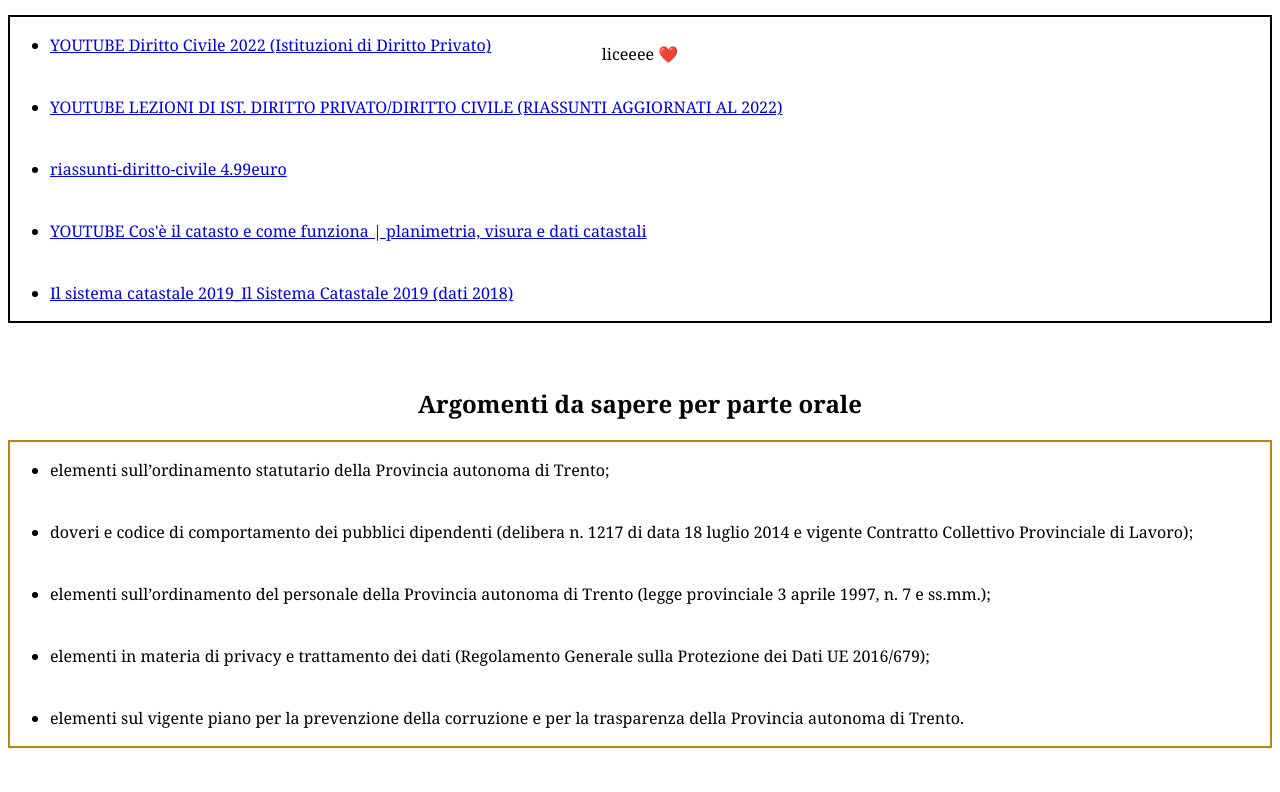
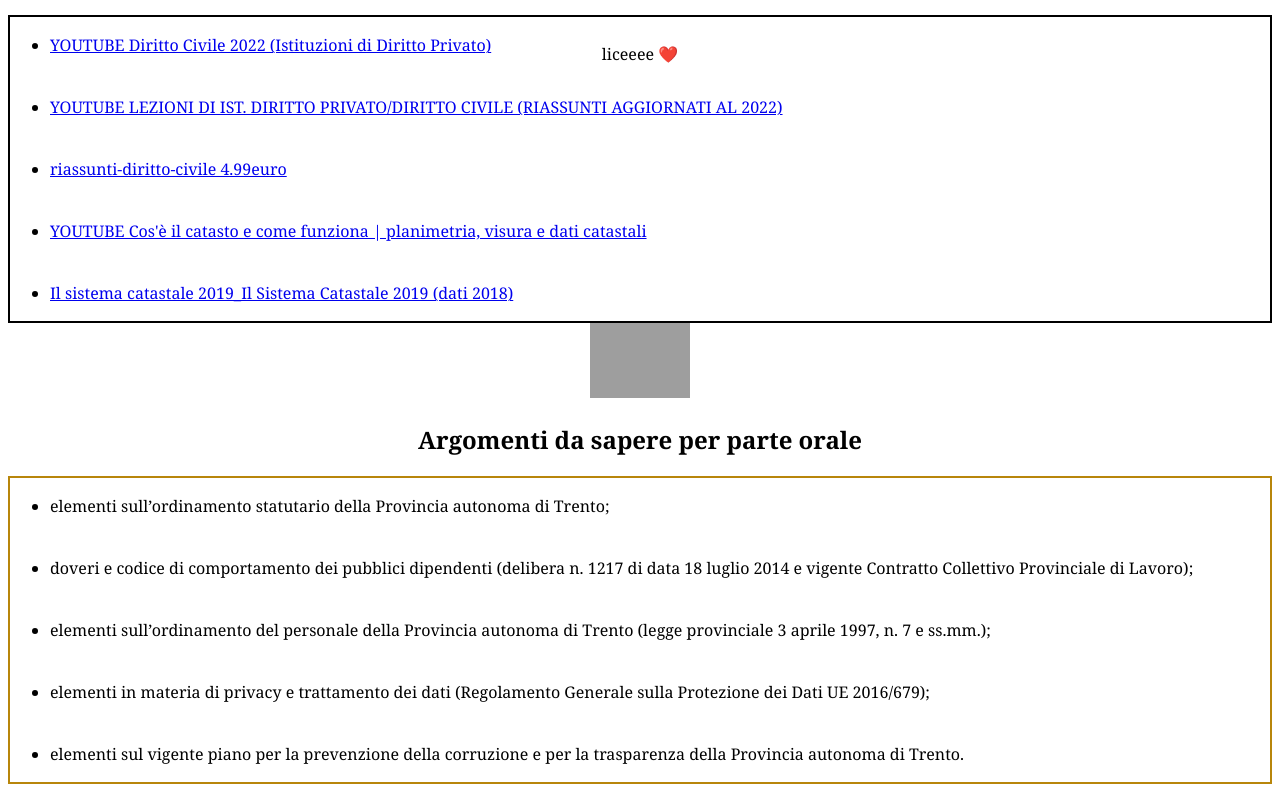
Before and after one commit to r3ftch/concorso_tavolare, a plain HTML site: page index.html in a window 1280 px wide. Shown: the part 719-1511 px from the top of the page. Before the commit the page ends 1475 px from the top, so only its background shows below. Drawn offline with Linux system fonts and the light colour scheme; grey boxes are pictures that could not be loaded.

Commit message:
Update index.html

```diff
--- a/index.html
+++ b/index.html
@@ -98,11 +98,12 @@ text-align: center;
         </ul>
     </div>
 
+    <div class="imgbox">
+        <img src="https://chpic.su/_data/stickers/n/nekostickerpack430/nekostickerpack430_008.webp" width="100" alt="">
+    </div>
 
 
 
-<br>
-<br>
     <h2>Argomenti da sapere per parte orale</h2>
     <div class="contenitore_orale">
     <ul>
```
